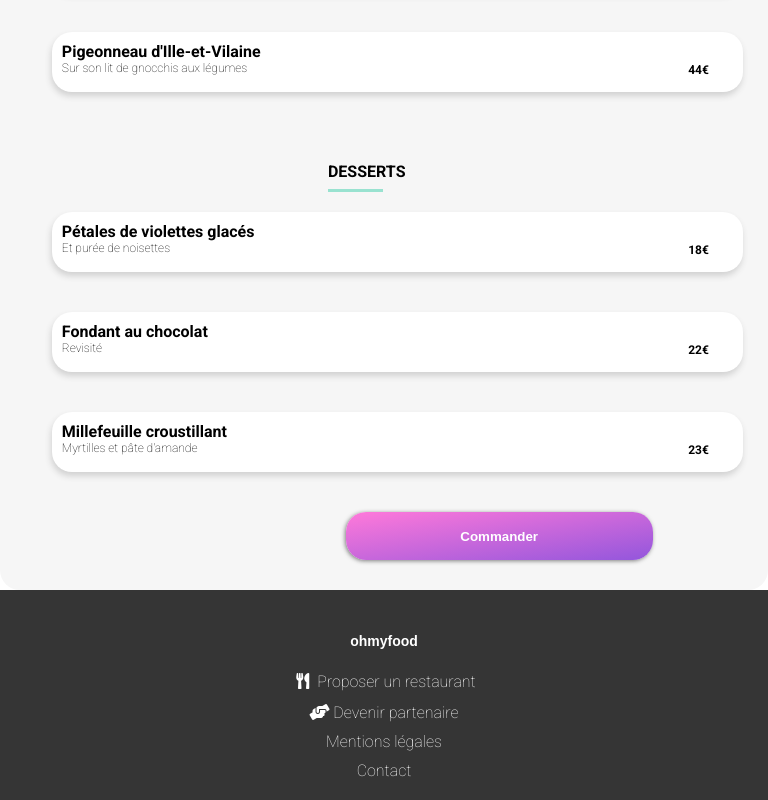
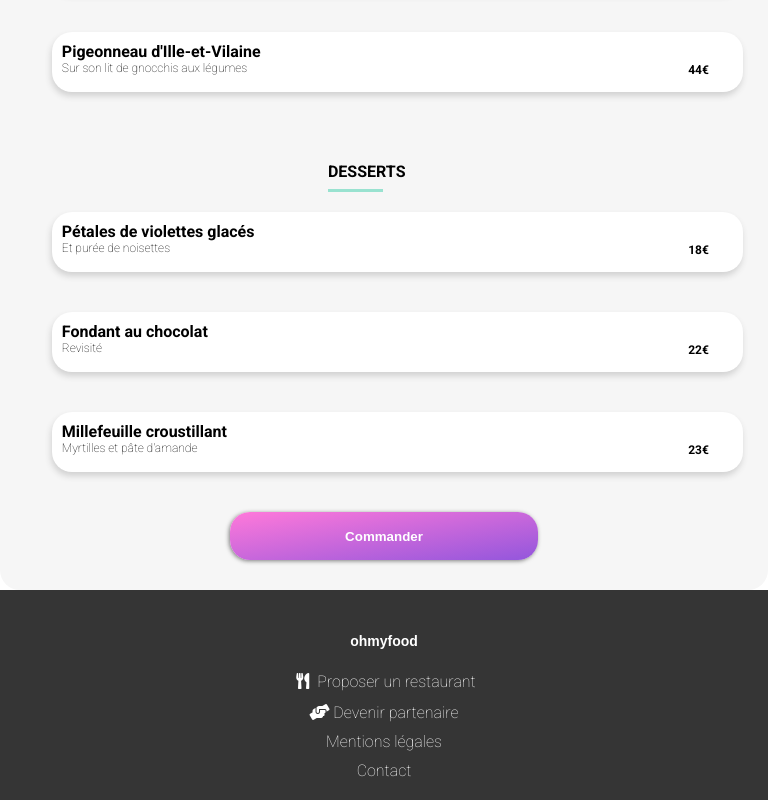
Before and after one commit to justine1410/FidelJustine_3_20012021, a website: page A_la_francaise.html in a window 768 px wide. Shown: the part 1035-1835 px from the top of the page. Drawn offline with Linux system fonts and the light colour scheme; a web font is replaced by a local one.

Commit message:
marge tablette btn section

```diff
--- a/sass/composants/_section.scss
+++ b/sass/composants/_section.scss
@@ -369,6 +369,9 @@ section .commande_btn:hover{
            }
         }
     }
+    section .commande_btn{
+        margin-left:0;
+    }
     .fa-check-circle{
         bottom:80%;
          }
```
Also changed, not shown: css/style.css, 1 other file.
